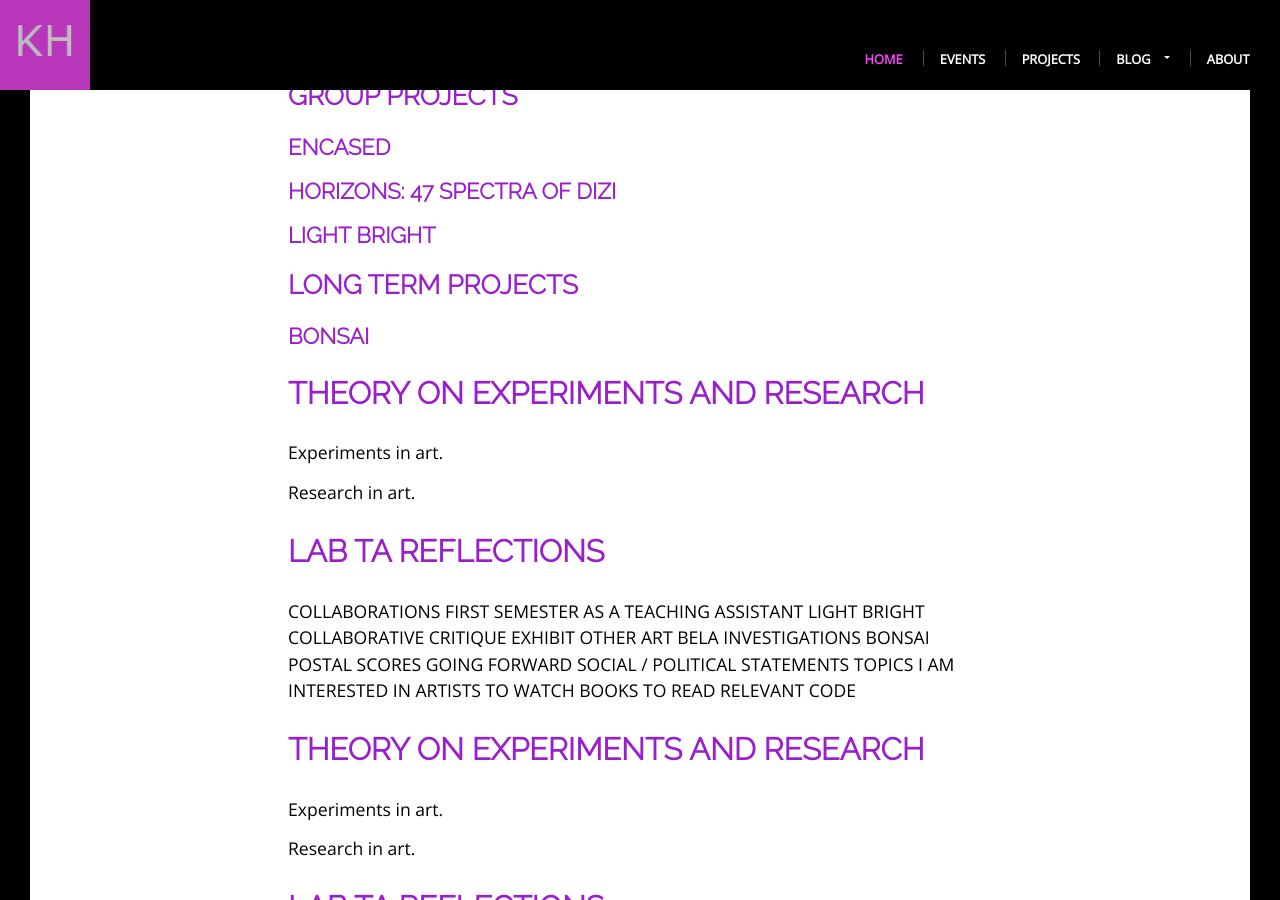
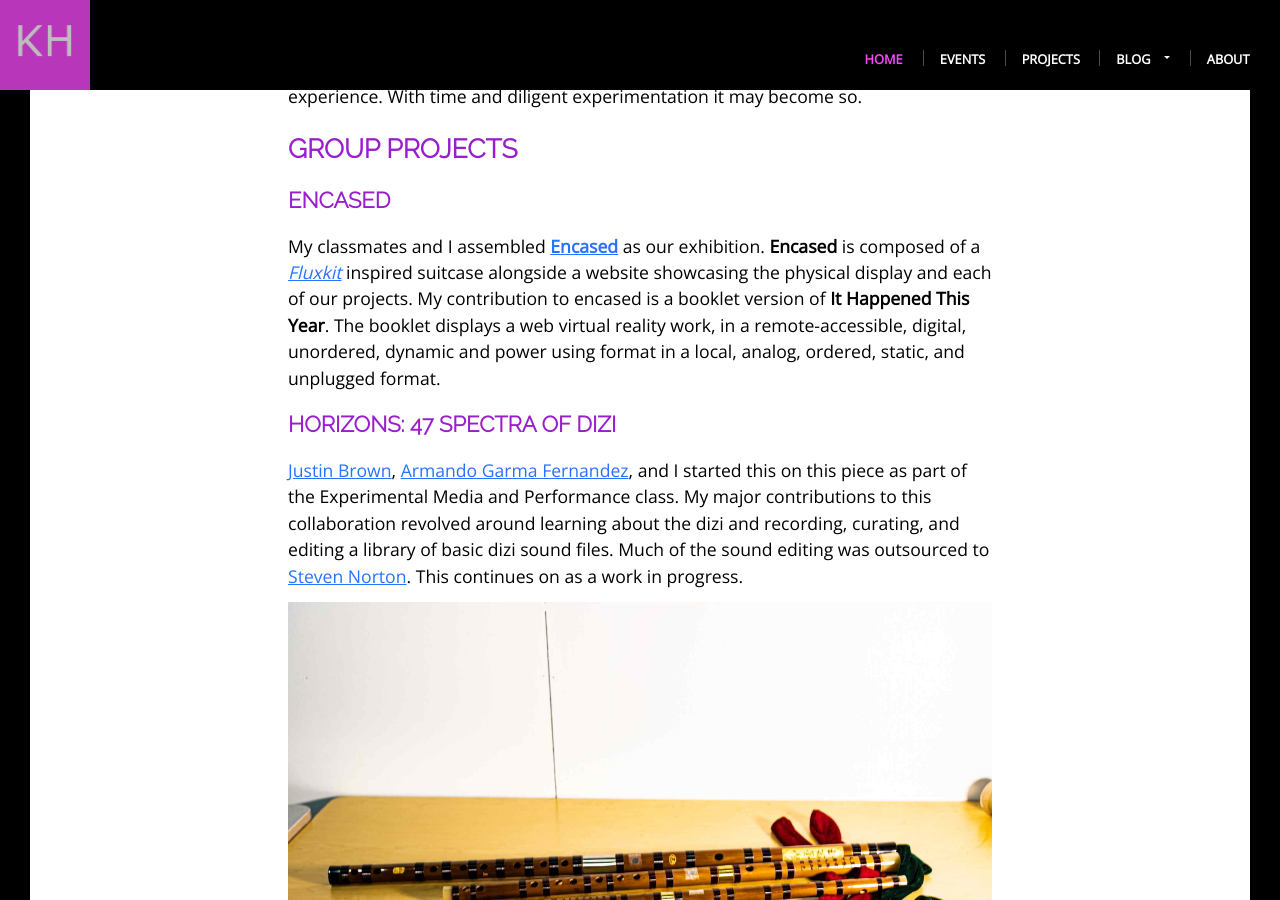
Before and after one commit to khoeger/khoeger.github.io, a Jekyll site: the page built from _posts/2021-01-20-artistic-research-web-vr-collaborations.md, in a window 1280 px wide and 900 px high, scrolled down 4940 px. Built offline with Jekyll 4.4.1, drawn with Linux system fonts in a browser that asks for light colours; some of the changed text lies outside the part shown.

Commit message:
Add dizi project and lightbright details

```diff
--- a/_posts/2021-01-20-artistic-research-web-vr-collaborations.md
+++ b/_posts/2021-01-20-artistic-research-web-vr-collaborations.md
@@ -8,12 +8,15 @@
 published: true
 ---
 
-Amidst the craze of the pandemic and election art life and university life went on. I made projects, learned about research in art and experiments in art, led a lab section, and formed a few opinions about creating collaborative work.
+Amidst the craze of the pandemic and election art life and university life went on.
+I made projects, learned about research in art and experiments in art, led a lab section, and formed a few opinions about creating collaborative work.
+I gave an overview of my practice and gave an interview.
+Read more to learn what I have been working on between September 2020 and now.
 
 ## Projects
 
 ### Web VR
-I created **Mirrored Affirmations** and **It Happened This Year** in an attempt to bring the gallery experience to the experiencer as the experiencer is reluctant to physically enter galleries during the pandemic. It was a project created with the Critique course in mind.
+I created **Mirrored Affirmations** and **It Happened This Year** in an attempt to bring the gallery experience to the experiencer as the experiencer is reluctant to physically enter galleries during the pandemic. Both projects were created with the Critique course in mind.
 
 #### **Mirrored Affirmations**, 2020
 
@@ -93,61 +96,64 @@
 In short, at the moment, this is not yet a very useable substitute for me for an in person gallery experience.
 With time and diligent experimentation it may become so.
 
-
 ### GROUP PROJECTS
 #### Encased
+My classmates and I assembled [**Encased**](https://umaine.edu/imfa-critique/) as our exhibition.
+**Encased** is composed of a [*Fluxkit*](https://www.moma.org/interactives/exhibitions/2011/fluxus_editions/category_works/fluxkit/) inspired suitcase alongside a website showcasing the physical display and each of our projects.
+My contribution to encased is a booklet version of **It Happened This Year**. The booklet displays a web virtual reality work, in a remote-accessible, digital, unordered, dynamic and power using format in a local, analog, ordered, static, and unplugged format.
+
 #### Horizons: 47 Spectra of Dizi
+[Justin Brown](https://intermedia.umaine.edu/people/justin-brown/), [Armando Garma Fernandez](https://intermedia.umaine.edu/people/armando-garma-fernandez/), and I started this on this piece as part of the Experimental Media and Performance class.
+My major contributions to this collaboration revolved around learning about the dizi and recording, curating, and editing a library of basic dizi sound files.
+Much of the sound editing was outsourced to [Steven Norton](http://rednotebook.org/index.html).
+This continues on as a work in progress.
+
+![3 bamboo flutes lie on a wooden table.]({{ "assets//img//2021//0120//20210121_dizi_99KiB.jpg" | absolute_url }})
+
+The image above shows my 3 dizi.
+
 #### Light Bright
+Various students and alumni from my program produced [**Light Bright 2020**](https://www.themaineedge.com/style/umaine-intermedia-program-brings-light-bright-to-bangor), a projection show hosted in downtown Bangor on December 12, 2020. **Light Bright** was curated by [Arturo Camacho](https://intermedia.umaine.edu/people/arturo-camacho/).
+My segment featured an animation of the outlines of local dancers from times we could meet coupled with photos of city and nature scenery from the Bangor area.
+
+![Katarina in winter jacket with umbrella in front of camera stand with pictures of dancers projected across the street.]({{ "assets//img//2021//0120//20210121_lightbright_97KiB.jpg" | absolute_url }})
+
+The image above, courtesy of [Susan Smith](https://intermedia.umaine.edu/people/susan-smith/), pictures me in front of a segment of my Light Bright show.
+
+#### Reflections on Group Work
+I learned the following through the 3 collaborative efforts I participated in.
+- When you collaborate, you need to meet group deadlines. This makes prioritizing personal deadlines difficult. Be selective with how many collaborative efforts you agree to participate in.
+- Discuss everything with your collaboration partners. It's not a collaboration if you each do your own thing then come together without discussing ideas together. Bring examples of your idea to discuss at the next meeting.
+- Because you are working with others it is important to experience the work together with them before turning it in.
+- Some personalities and work styles clash when collaborating. Stand your ground with your ideas. Make sure you are heard. Do not dominate but make sure that everyone understands and can support the chosen direction.
+- Figure out how to work around differing levels of commitment.
+
 ### LONG TERM PROJECTS
+#### BELA
 #### BONSAI
+#### Postal Scores
+## THEORY ON EXPERIMENTS AND RESEARCH
 
-
-## THEORY ON EXPERIMENTS AND RESEARCH
+### Experiments
 Experiments in art.
 
+### Research
 Research in art.
 
 ## LAB TA REFLECTIONS
-COLLABORATIONS
-FIRST SEMESTER AS A TEACHING ASSISTANT
-LIGHT BRIGHT
-COLLABORATIVE CRITIQUE EXHIBIT
-OTHER ART
-BELA INVESTIGATIONS
-BONSAI
-POSTAL SCORES
-GOING FORWARD
-SOCIAL / POLITICAL STATEMENTS
-TOPICS I AM INTERESTED IN
-ARTISTS TO WATCH
-BOOKS TO READ
-RELEVANT CODE
 
-## Theory on Experiments and Research
-Experiments in art.
 
-Research in art.
-## Lab TA Reflections
-## Collaborations
+## General Statements
+This is my artist introduction, as of the beginning of the Fall 2020 semester.
+<iframe id="kaltura_player" src="https://cdnapisec.kaltura.com/p/2189801/sp/218980100/embedIframeJs/uiconf_id/44739341/partner_id/2189801?iframeembed=true&playerId=kaltura_player&entry_id=1_y8scii14&flashvars[streamerType]=auto&amp;flashvars[localizationCode]=en&amp;flashvars[leadWithHTML5]=true&amp;flashvars[sideBarContainer.plugin]=true&amp;flashvars[sideBarContainer.position]=left&amp;flashvars[sideBarContainer.clickToClose]=true&amp;flashvars[chapters.plugin]=true&amp;flashvars[chapters.layout]=vertical&amp;flashvars[chapters.thumbnailRotator]=false&amp;flashvars[streamSelector.plugin]=true&amp;flashvars[EmbedPlayer.SpinnerTarget]=videoHolder&amp;flashvars[dualScreen.plugin]=true&amp;flashvars[Kaltura.addCrossoriginToIframe]=true&amp;&wid=1_je7jbk0m" width="400" height="650" allowfullscreen webkitallowfullscreen mozAllowFullScreen allow="autoplay *; fullscreen *; encrypted-media *" sandbox="allow-forms allow-same-origin allow-scripts allow-top-navigation allow-pointer-lock allow-popups allow-modals allow-orientation-lock allow-popups-to-escape-sandbox allow-presentation allow-top-navigation-by-user-activation" frameborder="0" title="Kaltura Player"></iframe>
+
+I was [interviewed](https://intermedia.umaine.edu/2020/11/04/katarina-hoeger/) by Rebecca Morgan as part of the Intermedia Student Feature series. There is ample text, plus the video interview attached below.
+<iframe title="vimeo-player" src="https://player.vimeo.com/video/474736287" width="640" height="480" frameborder="0" allowfullscreen></iframe>
 
 
 
-
-### First Semester as a Teaching Assistant
-
-### Light Bright
-
-### Collaborative Critique Exhibit
-
-### Other Art
-#### Bela Investigations
-#### Bonsai
-#### Postal Scores
-
-## Going Forward
-### Social / Political Statements
-### Topics I am interested in
-### Artists to Watch
-### Books to Read
-
-## Relevant Code
+### GOING FORWARD
+### SOCIAL / POLITICAL STATEMENTS
+### TOPICS I AM INTERESTED IN
+### ARTISTS TO WATCH
+### BOOKS TO READ
```
Also changed, not shown: assets/img/2021/0120/20210121_dizi_99KiB.jpg (added), assets/img/2021/0120/20210121_lightbright_97KiB.jpg (added).
